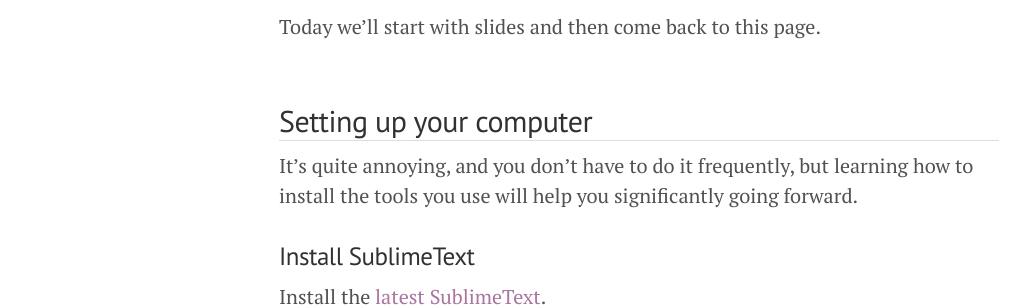
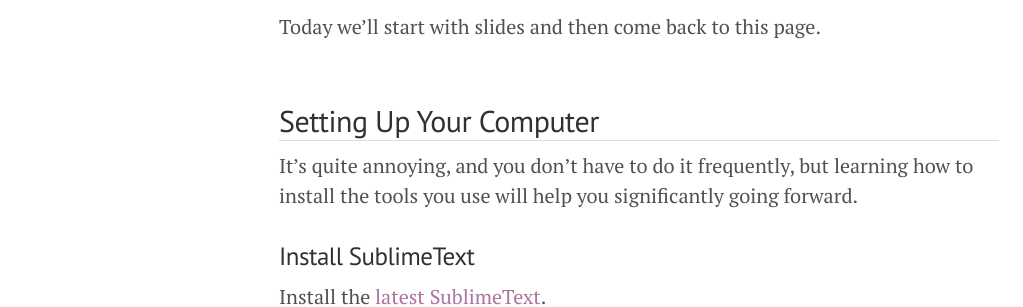
Before and after one commit to wbyoung/jsi, a Jekyll site: the page built from _posts/00-01-01-welcome.md, in a window 1280 px wide and 900 px high, scrolled down 371 px. Shown: the part 159-466 px from the top of the window, without its empty margins (1-1024 px from the left). Built offline with Jekyll 4.4.1, drawn with Linux system fonts in a browser that asks for light colours; nearby versions of some CDN libraries; Markdown is read by kramdown in place of the engine named in the settings.

Commit message:
Capitalization.

```diff
--- a/_posts/00-01-01-welcome.md
+++ b/_posts/00-01-01-welcome.md
@@ -18,7 +18,7 @@ for the course.
 
 Today we'll start with slides and then come back to this page.
 
-## Setting up your computer
+## Setting Up Your Computer
 
 It's quite annoying, and you don't have to do it frequently, but learning how
 to install the tools you use will help you significantly going forward.
```
